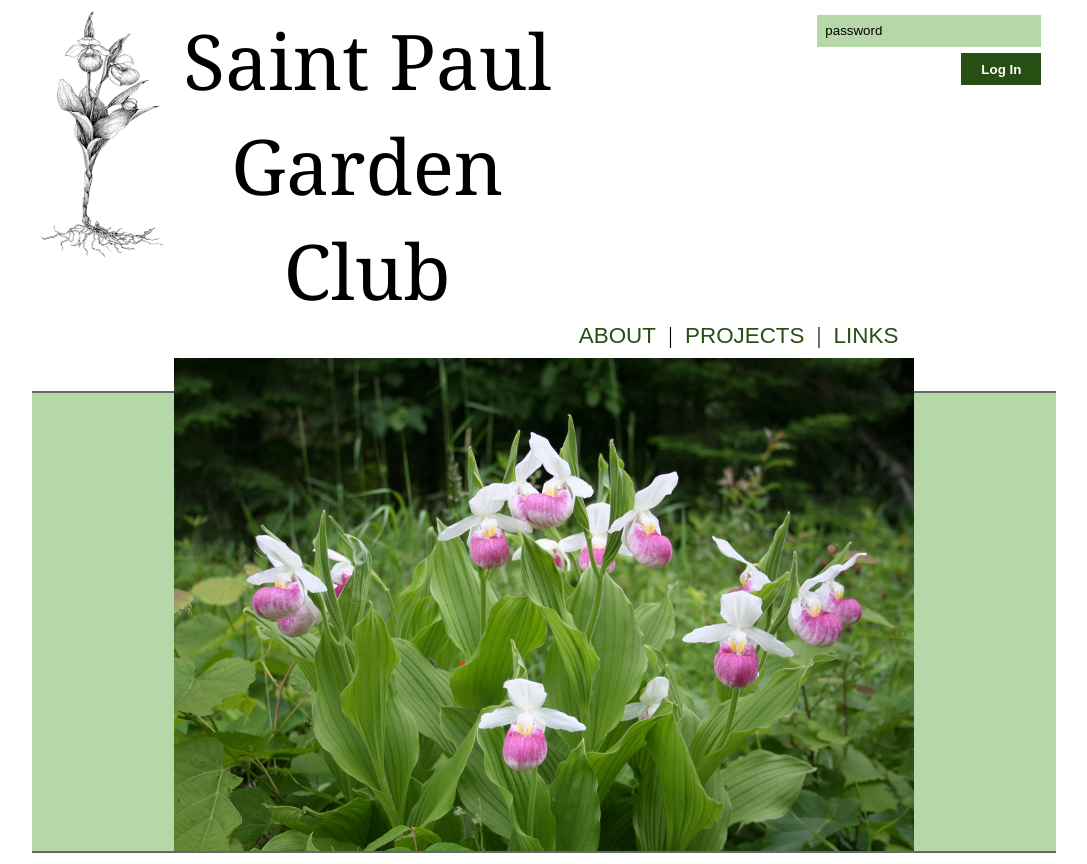
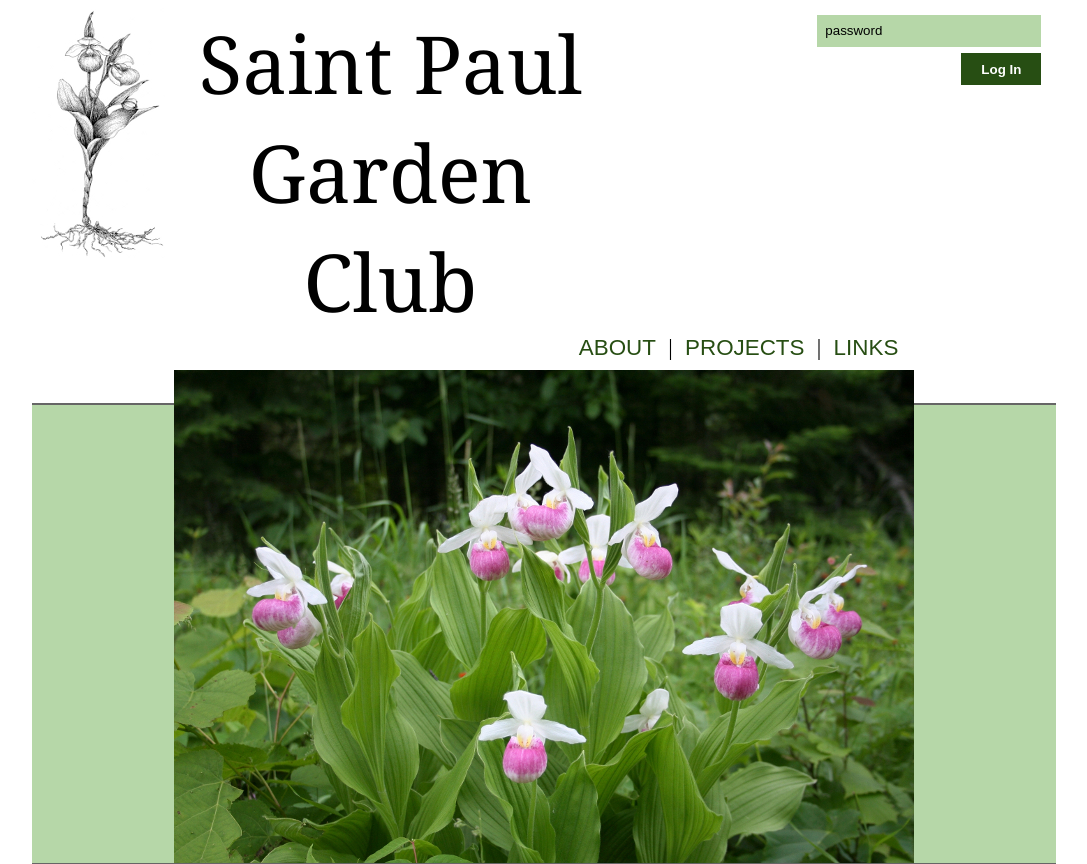
Before and after one commit to coldpour/spgc, a PHP site: page / in a window 1280 px wide. Shown: the top 864 px of the page, without its empty margins (96-1183 px from the left). Run offline with PHP 8.4, Linux system fonts and the light colour scheme.

Commit message:
touch up banner text

```diff
--- a/banner.php
+++ b/banner.php
@@ -1,2 +1,3 @@
 <img class="banner" src="images/pen_ladyslipper_spgc_133x250.jpg" alt="Pen&Ink drawing of a Ladyslipper" />
-<h1 class="banner">Saint Paul Garden Club</h1>
+<div class="banner">Saint Paul</div>
+<div class="banner">Garden Club</div>
--- a/screen.css
+++ b/screen.css
@@ -2,12 +2,11 @@ img.banner {
     float:left;
 }
 
-h1.banner {
-    font-size:4.8em;
-    font-weight:lighter;
-    font-family:Georgia,Times,Serif;
+div.banner {
+    font-size:5em;
+    font-family:Goudy Old Style,Georgia,Times,Serif;
     text-align:center;
-    width:7em;
+    width:7.3em;
     margin:0em;
 }
 
```
